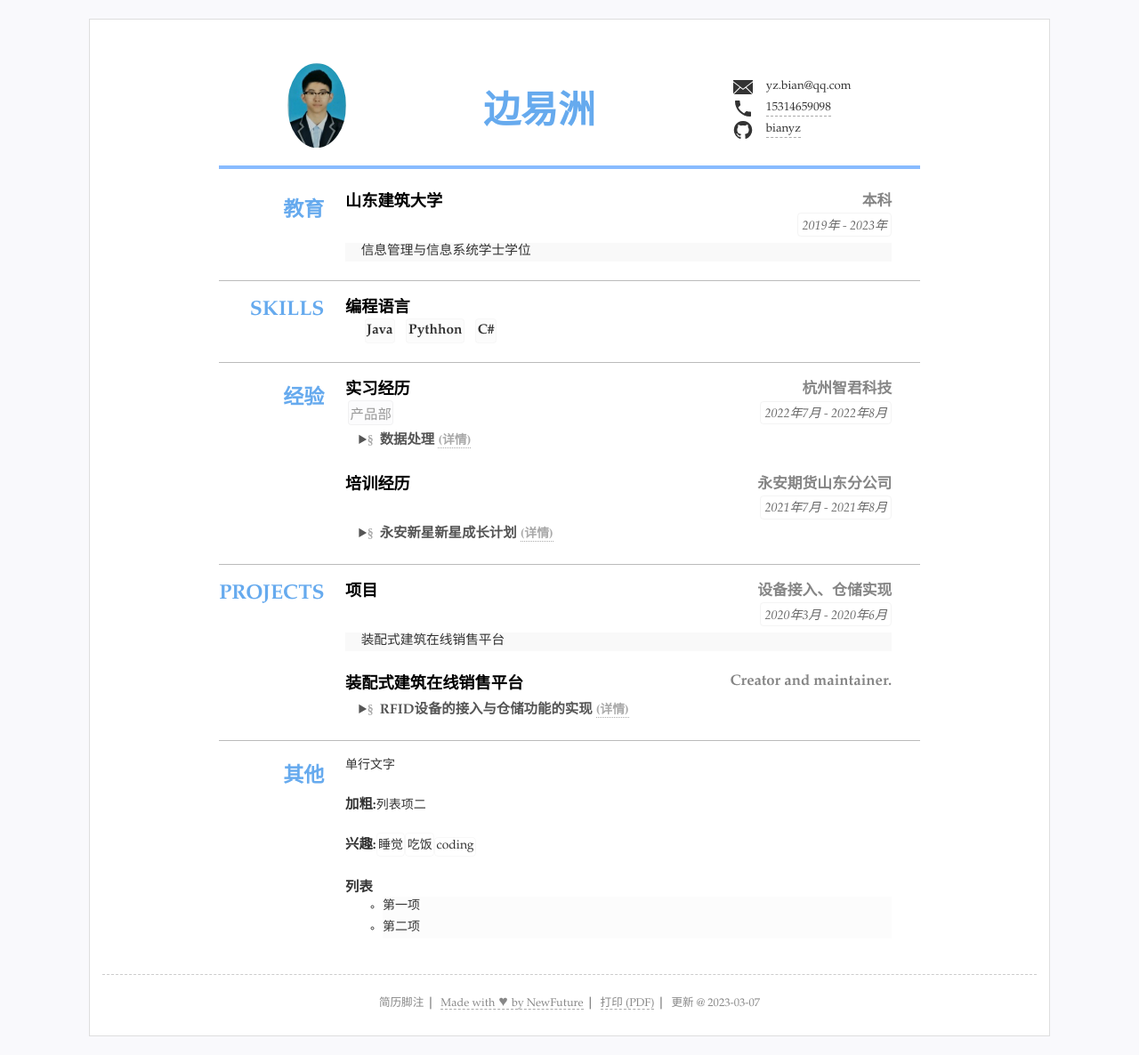
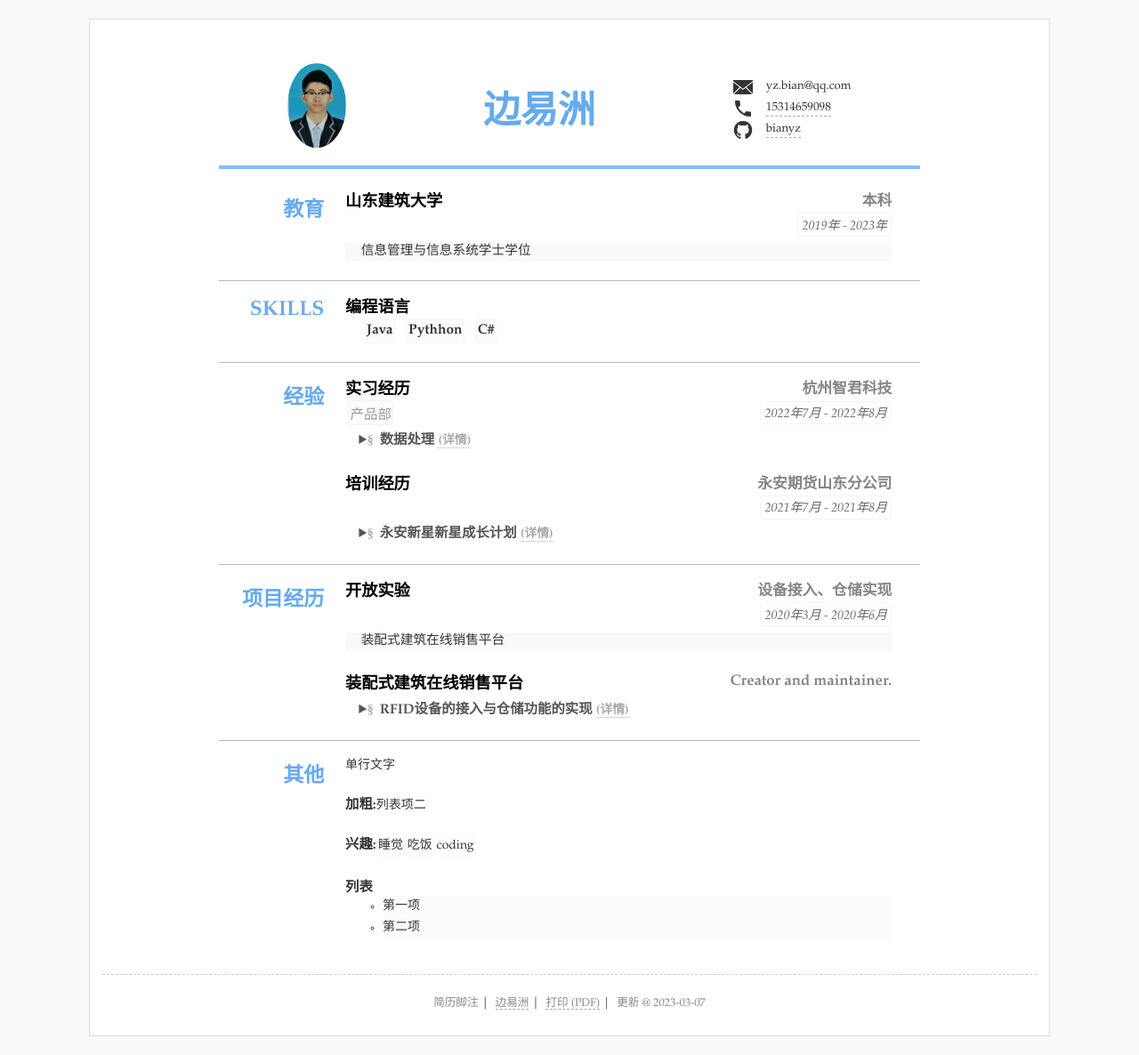
Before and after one commit to bianyz/JL, a Jekyll site: the page built from index.html, in a window 1280 px wide. Shown: the whole page at 89% size. Built offline with Jekyll 4.4.1, drawn with Linux system fonts in a browser that asks for light colours.

Commit message:
Update resume.yml

```diff
--- a/_data/resume.yml
+++ b/_data/resume.yml
@@ -57,16 +57,15 @@ main: #简历主要内容，
   - title: 培训经历
     sub: 永安期货山东分公司
     duration: "2021年7月 - 2021年8月"
-    tags:
     summary: 永安新星新星成长计划
-    detail: 了解证、期货、基金券行业基本情况，学习不同行业的分析框架，对宏观经济、量化交易、国际贸易等内容进行专题培训。学习了农业、黑色产业、能源化工产业的分析框架与现状，了解了行业特点和各自的周期性。学习了不同类型的技术分析方式，对期权组合、货币视角有了更深的认识。
+    detail: 了解证券、期货、基金券行业基本情况，学习不同行业的分析框架，对宏观经济、量化交易、国际贸易等内容进行专题培训。学习了农业、黑色产业、能源化工产业的分析框架与现状，了解了行业特点和各自的周期性。学习了不同类型的技术分析方式，对期权组合、货币视角有了更深的认识。
     # open: open
     #可以设置open默认展开
 
 - type: projects
-  name: Projects
+  name: 项目经历
   content:
-  - title: 项目
+  - title: 开放实验
     duration: 2020年3月 - 2020年6月
     detail: 装配式建筑在线销售平台
     sub: 设备接入、仓储实现
@@ -106,10 +105,10 @@ footer: #脚注多组
   screen:
   - text: "简历脚注"
   #   href: '/'
-  - text: "Made with &hearts; by NewFuture"
-    href: "https://github.com/NewFuture/CV/"
+  - text: "边易洲"
+    href: "https://github.com/bianyz"
 
 #页面额外js脚本，如xx统计
-scripts:
+#scripts:
 #- src: "assets/js/resume.js"
 #  defer: defer #可以设置defer或者sync异步加载
```
